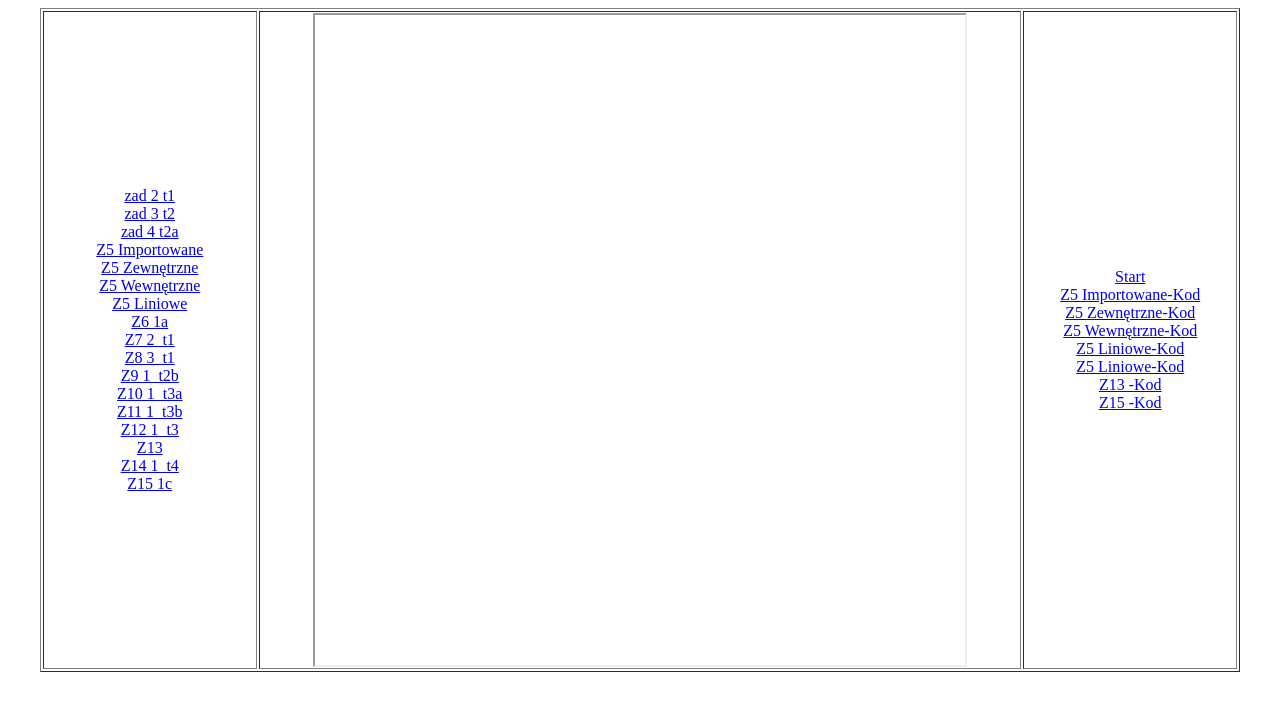
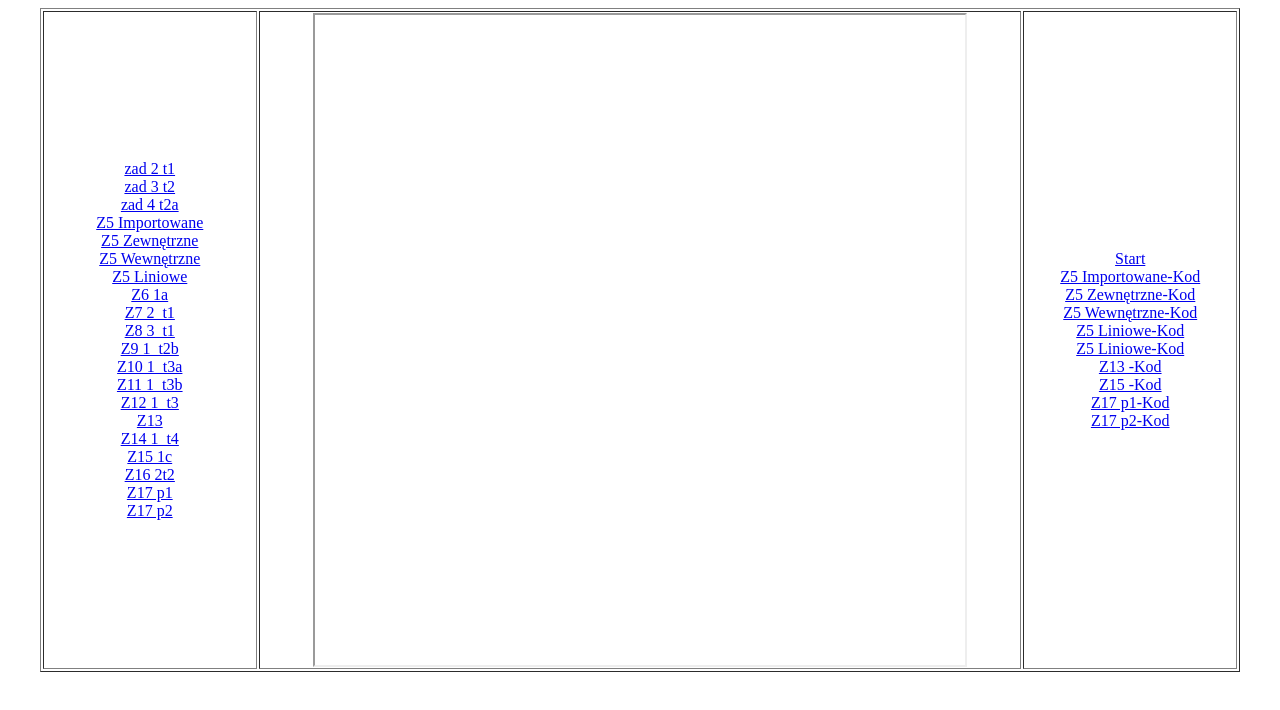
Before and after one commit to grzad/zadania-css, a plain HTML site: page index.html in a window 1280 px wide. Drawn offline with Linux system fonts and the light colour scheme.

Commit message:
Update index.html

```diff
--- a/index.html
+++ b/index.html
@@ -39,6 +39,12 @@
  <a href="zadanie14_Grzy.html" target="strony">Z14 1_t4</a>
    <br>
  <a href="zadanie15_Grzy.html" target="strony">Z15 1c</a>
+   <br>
+ <a href=" zadanie16_Grzy.html" target="strony">Z16 2t2</a>
+   <br>
+ <a href=" zadanie17_p1_Grzy.html" target="strony">Z17 p1</a>
+   <br>
+ <a href=" zadanie17_p2_Grzy.html" target="strony">Z17 p2</a>
  </td>
  <td align=center><iframe width=650 height=650 name="strony" src="start.html" border="0"></iframe>
  </td>
@@ -57,6 +63,10 @@
  <a href="zadanie13_Grzy-kod.html" target="strony">Z13 -Kod</a>
      <br>
  <a href="zadanie15_Grzy-kod.html" target="strony">Z15 -Kod</a>
+      <br>
+ <a href="zadanie17_p1_Grzy.html" target="strony">Z17 p1-Kod</a>
+    <br>
+ <a href="zadanie17_p2_Grzy.kod.html" target="strony">Z17 p2-Kod</a>
  </td>
  </tr>
 </table>
```
